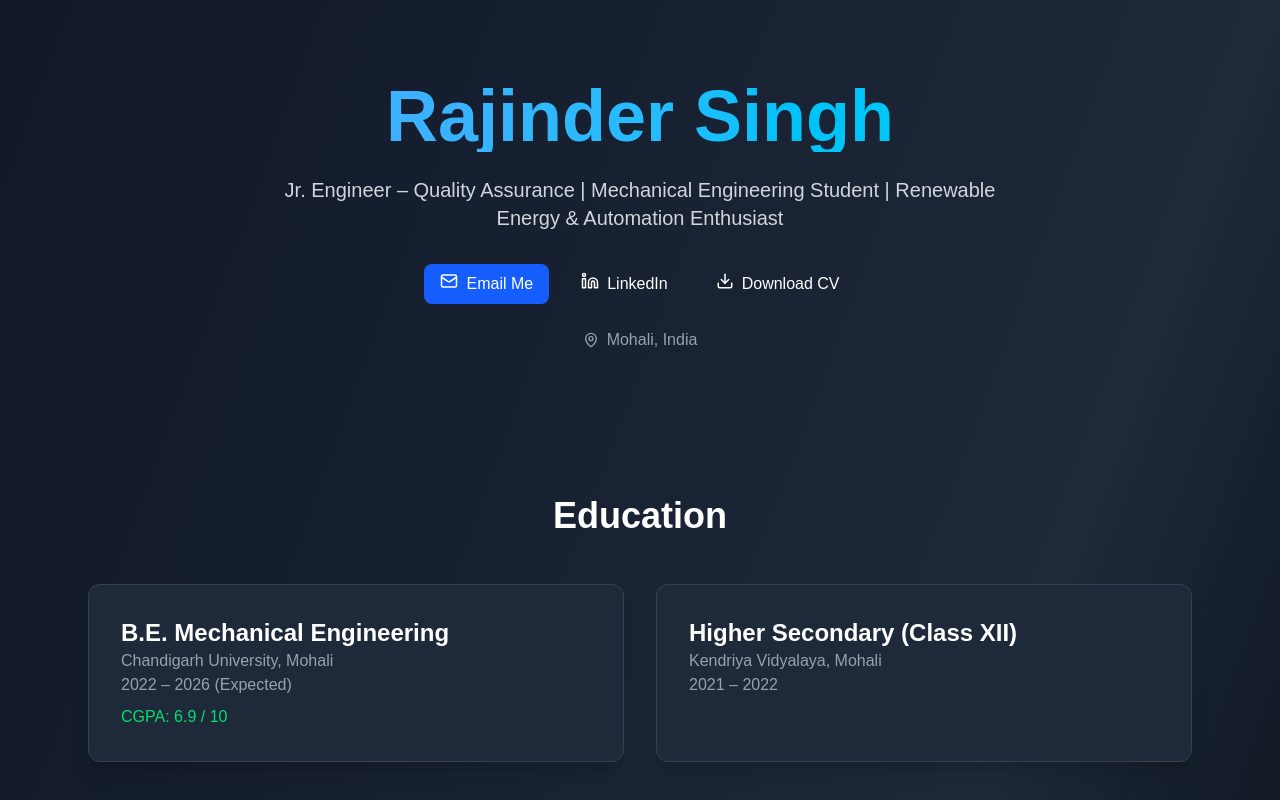
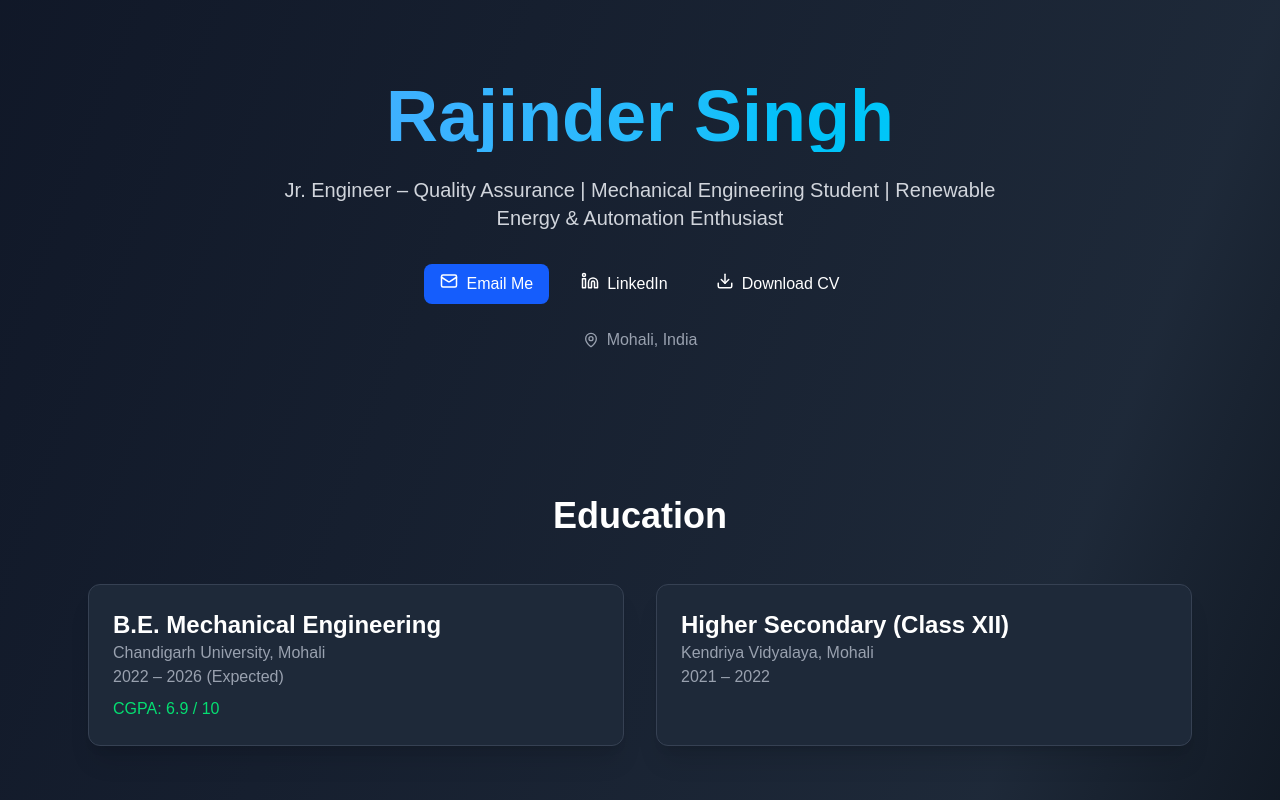
Before and after one commit to Riorhyn/rajinder-portfolio, a Next.js app: page / in a window 1280 px wide. Shown: the top 800 px of the page. Built offline with nearby package versions, Linux system fonts and the light colour scheme.

Commit message:
fix typescript button component

```diff
--- a/app/components/ui/card.tsx
+++ b/app/components/ui/card.tsx
@@ -1,6 +1,11 @@
-import React from "react";
+import React, { ReactNode } from "react";
 
-export function Card({ children, className }) {
+type CardProps = {
+  children: ReactNode;
+  className?: string;
+};
+
+export function Card({ children, className = "" }: CardProps) {
   return (
     <div className={`rounded-xl border border-gray-700 bg-gray-800 ${className}`}>
       {children}
@@ -8,6 +13,6 @@ export function Card({ children, className }) {
   );
 }
 
-export function CardContent({ children, className }) {
-  return <div className={`p-4 ${className}`}>{children}</div>;
+export function CardContent({ children }: { children: ReactNode }) {
+  return <div className="p-6">{children}</div>;
 }
```
